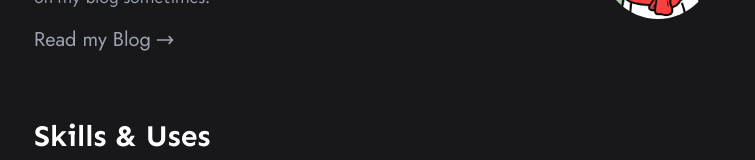
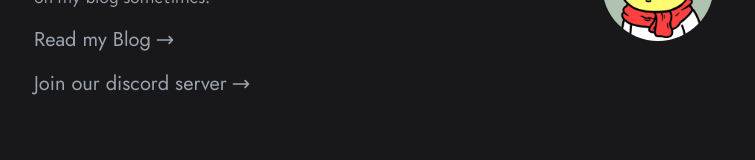
Before and after one commit to anuraglol/portfolio, a Next.js app: page / in a window 1280 px wide. Shown: the part 262-422 px from the top of the page, without its empty margins (266-1021 px from the left). Built offline with nearby package versions, Linux system fonts and the light colour scheme; no server answers.

Commit message:
feat: add discord server link :P

```diff
--- a/components/About/About.component.tsx
+++ b/components/About/About.component.tsx
@@ -5,7 +5,7 @@ import { HiOutlineArrowNarrowRight } from "react-icons/hi";
 
 const About = () => {
   return (
-    <div className="my-8 flex flex-row items-center justify-between px-3 font-sen">
+    <div className="font-sen my-8 flex flex-row items-center justify-between px-3">
       <div>
         <p className="text-3xl font-bold text-white">Anurag</p>
         <p className="mt-1 text-lg font-medium text-gray-300">
@@ -19,11 +19,22 @@ const About = () => {
 
         <Link href="https://blog.anurag.tech" passHref>
           <a
-            className="mt-4 flex cursor-pointer flex-row items-center gap-1 font-jost text-xl text-gray-400 duration-100 hover:ml-2"
+            className="font-jost mt-4 flex cursor-pointer flex-row items-center gap-1 text-xl text-gray-400 duration-100 hover:ml-2"
             target="_blank"
             rel="noopener noreferrer"
           >
             Read my Blog
+            <HiOutlineArrowNarrowRight />
+          </a>
+        </Link>
+
+        <Link href="https://discord.gg/XJe67pCa8k" passHref>
+          <a
+            className="font-jost mt-4 flex cursor-pointer flex-row items-center gap-1 text-xl text-gray-400 duration-100 hover:ml-2"
+            target="_blank"
+            rel="noopener noreferrer"
+          >
+            Join our discord server
             <HiOutlineArrowNarrowRight />
           </a>
         </Link>
```
